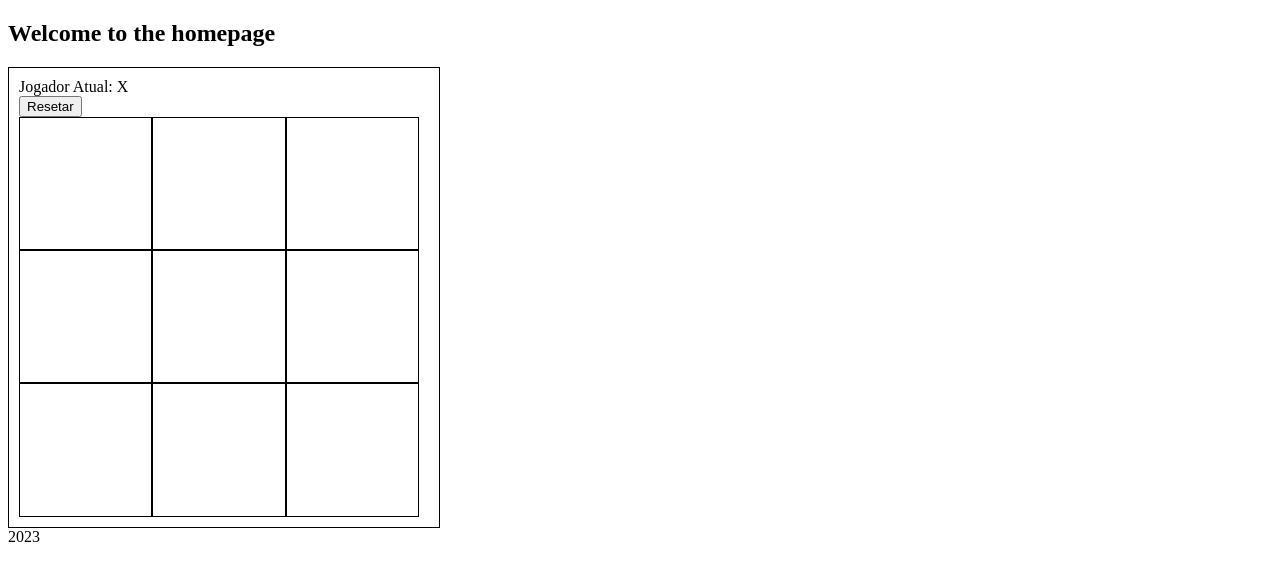
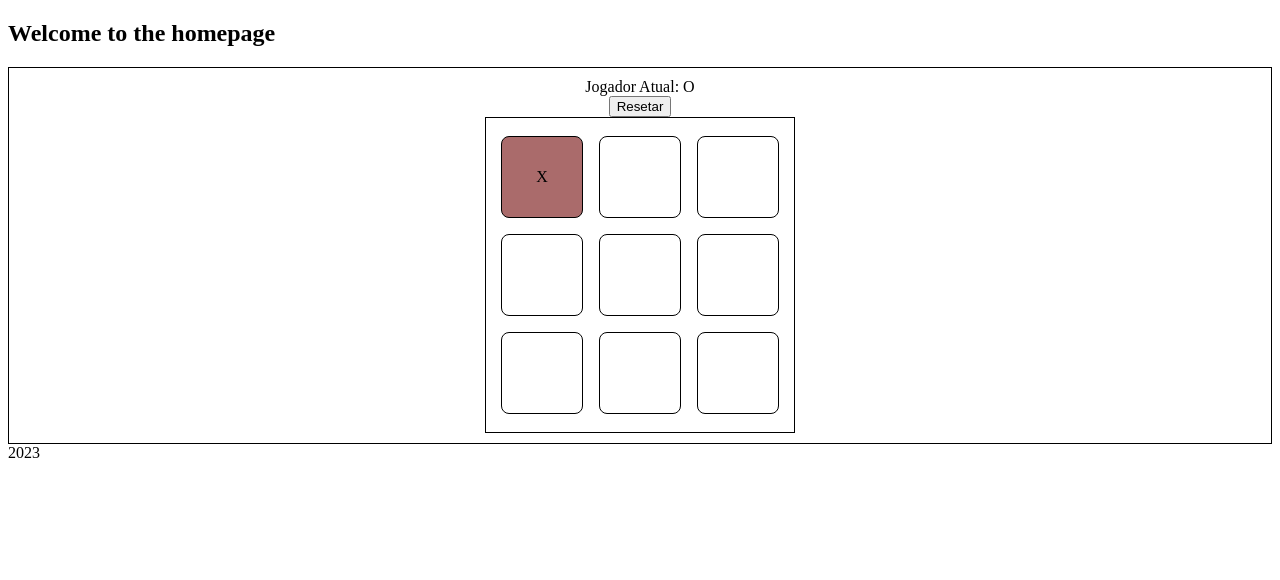
Before and after one commit to rcoliveira2016/game-da-old, a Nuxt app in the folder frontend/: page / in a window 1280 px wide. Shown: the top 580 px of the page. Built offline with nearby package versions, Linux system fonts and the light colour scheme.

Commit message:
versão istavel

```diff
--- a/frontend/components/canva-jogo-vela/types.ts
+++ /dev/null
@@ -1,3 +0,0 @@
-export interface ColJogoDaVelha {
-    selecionado?: "X"|"O"
-}
--- a/frontend/components/canva-jogo-vela/CanvasJogoDaVelha.vue
+++ b/frontend/components/jogo-vela/BoardJogoDaVelha.vue
@@ -1,31 +1,18 @@
 <script setup lang="ts">
 import { PropType } from "vue";
-import { ColJogoDaVelha } from "./types";
+import { ColJogoDaVelha, ColSelecionadoEvent } from "./types";
 const emit = defineEmits<{
-  (e: "selecionou-celula", cell: ColJogoDaVelha): void;
-  (e: "resetar"): void;
+  (e: "selecionou-celula", event: ColSelecionadoEvent): void;
 }>();
 const prop = defineProps({
   board: {
     type: Array as PropType<Array<ColJogoDaVelha[]>>,
     required: true,
   },
-  jogadorAtual: {
-    type: String as PropType<"X" | "O">,
-    required: true,
-  },
-  ganhador: {
-    type: Object as PropType<ColJogoDaVelha>,
-  },
 });
 </script>
 <template>
   <div class="container">
-    <div>Jogador Atual: {{ jogadorAtual }}</div>
-    <div v-if="ganhador">
-      <div>Ganhador: {{ ganhador.selecionado }}</div>
-    </div>
-    <div><button @click="emit('resetar')">Resetar</button></div>
     <div class="grid">
       <div class="row" v-for="(row, indexRow) in prop.board" :key="indexRow">
         <div
@@ -36,7 +23,7 @@ const prop = defineProps({
             'col--selecionado-o': col.selecionado === 'O',
           }"
           :key="indexCol"
-          @click="emit('selecionou-celula', col)"
+          @click="emit('selecionou-celula', {col: col, indexRow: indexRow, indexCol: indexCol})"
         >
           <div>{{ col.selecionado }}</div>
         </div>
@@ -45,16 +32,12 @@ const prop = defineProps({
   </div>
 </template>
 <style scoped>
-.container {
-  border: 1px solid black;
-  padding: 10px;
-  width: 410px;
+.container{
+  width: 18em;
 }
 .grid {
   display: flex;
   flex-direction: column;
-  width: 400px;
-  height: 400px;
 }
 .row {
   width: 100%;
@@ -64,16 +47,25 @@ const prop = defineProps({
 }
 .col {
   flex: 1;
-  border: 1px solid #000;
   text-align: center;
   display: flex;
   align-items: center;
   justify-content: center;
+
+  height: 5em;
+  max-width: 5em;
+  min-width: 5em;
+
+  margin: 0.5em;
+
+  border: 1px solid #000;
+  border-radius: 0.5em;
+
 }
 .col--selecionado-x {
-  background: #f00;
+  background: rgb(170, 107, 107);
 }
 .col--selecionado-o {
-  background: rgb(45, 19, 161);
+  background: rgb(90, 81, 126);
 }
 </style>
--- /dev/null
+++ b/frontend/components/jogo-vela/JogoDaVelhaComponent.vue
@@ -0,0 +1,44 @@
+<script setup lang="ts">
+import { PropType } from "vue";
+import { ColJogoDaVelha, ColSelecionadoEvent } from "./types";
+import BoardJogoDaVelha from "./BoardJogoDaVelha.vue";
+const emit = defineEmits<{
+  (e: "selecionou-celula", event: ColSelecionadoEvent): void;
+  (e: "resetar"): void;
+}>();
+const prop = defineProps({
+  board: {
+    type: Array as PropType<Array<ColJogoDaVelha[]>>,
+    required: true,
+  },
+  jogadorAtual: {
+    type: String as PropType<"X" | "O">,
+    required: true,
+  },
+  ganhador: {
+    type: Object as PropType<ColJogoDaVelha>,
+  },
+});
+</script>
+<template>
+  <div class="container">
+    <div>Jogador Atual: {{ jogadorAtual }}</div>
+    <div v-if="ganhador">
+      <div>Ganhador: {{ ganhador.selecionado }}</div>
+    </div>
+    <div><button @click="emit('resetar')">Resetar</button></div>
+    <div class="container-board">
+      <BoardJogoDaVelha :board="prop.board" @selecionou-celula="emit('selecionou-celula', $event)" />
+    </div>
+  </div>
+</template>
+<style scoped>
+.container {
+  font-size: 16px;
+  border: 1px solid black;
+  padding: 10px;
+  display: flex;
+  flex-direction: column;
+  align-items: center;
+}
+</style>
--- /dev/null
+++ b/frontend/components/jogo-vela/types.ts
@@ -0,0 +1,8 @@
+export interface ColJogoDaVelha {
+    selecionado?: "X"|"O"
+}
+export interface ColSelecionadoEvent {
+    col: ColJogoDaVelha;
+    indexCol: number;
+    indexRow: number;
+}
--- /dev/null
+++ b/frontend/composables/get-win.ts
@@ -0,0 +1,50 @@
+import { ColJogoDaVelha } from "~/components/jogo-vela/types";
+
+export const useGetWin = (
+  tabuleiro: Array<ColJogoDaVelha[]>
+): ColJogoDaVelha | "empate" | undefined => {
+  for (let i = 0; i < 3; i++) {
+    if (
+      !!tabuleiro[i][0].selecionado &&
+      tabuleiro[i][0].selecionado === tabuleiro[i][1].selecionado &&
+      tabuleiro[i][1].selecionado === tabuleiro[i][2].selecionado
+    ) {
+      return tabuleiro[i][0]; // Row winner
+    }
+
+    if (
+      !!tabuleiro[0][i].selecionado &&
+      tabuleiro[0][i].selecionado === tabuleiro[1][i].selecionado &&
+      tabuleiro[1][i].selecionado === tabuleiro[2][i].selecionado
+    ) {
+      return tabuleiro[0][i]; // Column winner
+    }
+  }
+
+  if (
+    !!tabuleiro[0][0].selecionado &&
+    tabuleiro[0][0].selecionado === tabuleiro[1][1].selecionado &&
+    tabuleiro[1][1].selecionado === tabuleiro[2][2].selecionado
+  ) {
+    return tabuleiro[0][0]; // Diagonal from top-left to bottom-right
+  }
+
+  if (
+    !!tabuleiro[0][2].selecionado &&
+    tabuleiro[0][2].selecionado === tabuleiro[1][1].selecionado &&
+    tabuleiro[1][1].selecionado === tabuleiro[2][0].selecionado
+  ) {
+    return tabuleiro[0][2]; // Diagonal from top-right to bottom-left
+  }
+
+  let openSpots = 0;
+  for (let i = 0; i < 3; i++) {
+    for (let j = 0; j < 3; j++) {
+      if (!tabuleiro[i][j].selecionado) {
+        return undefined;
+      }
+    }
+  }
+
+  return "empate";
+};
--- a/frontend/composables/maneger-jogo-da-velha.ts
+++ b/frontend/composables/maneger-jogo-da-velha.ts
@@ -1,41 +1,8 @@
-import { ColJogoDaVelha } from "~/components/canva-jogo-vela/types";
+import { ColJogoDaVelha, ColSelecionadoEvent } from "~/components/jogo-vela/types";
+import { useGetWin } from "./get-win";
+import { useBestMove } from "./maxmin-jogo-da-velha";
 
-const getWin = (tabuleiro: Array<ColJogoDaVelha[]>) => {
-  for (let i = 0; i < 3; i++) {
-    if (
-      !!tabuleiro[i][0].selecionado &&
-      tabuleiro[i][0].selecionado === tabuleiro[i][1].selecionado &&
-      tabuleiro[i][1].selecionado === tabuleiro[i][2].selecionado
-    ) {
-      return tabuleiro[i][0]; // Row winner
-    }
 
-    if (
-      !!tabuleiro[0][i].selecionado &&
-      tabuleiro[0][i].selecionado === tabuleiro[1][i].selecionado &&
-      tabuleiro[1][i].selecionado === tabuleiro[2][i].selecionado
-    ) {
-      return tabuleiro[0][i]; // Column winner
-    }
-  }
-    console.log(tabuleiro);
-  if (
-    !!tabuleiro[0][0].selecionado &&
-    tabuleiro[0][0].selecionado === tabuleiro[1][1].selecionado &&
-    tabuleiro[1][1].selecionado === tabuleiro[2][2].selecionado
-  ) {
-    return tabuleiro[0][0]; // Diagonal from top-left to bottom-right
-  }
-
-  if (
-    !!tabuleiro[0][2].selecionado &&
-    tabuleiro[0][2].selecionado === tabuleiro[1][1].selecionado &&
-    tabuleiro[1][1].selecionado === tabuleiro[2][0].selecionado
-  ) {
-    return tabuleiro[0][2]; // Diagonal from top-right to bottom-left
-  }
-  return undefined;
-};
 
 export const useManegerJogoDaVelha = () => {
   const matrixDefault = () => [
@@ -46,33 +13,64 @@ export const useManegerJogoDaVelha = () => {
   let jogadas = 0;
   const ganhador = ref<ColJogoDaVelha|undefined>();
   const jogadorAtual = ref<"X" | "O">("X");
-  const matrix = ref<Array<ColJogoDaVelha[]>>(matrixDefault());
-  const setarJogada = (col: ColJogoDaVelha) => {
-    if (col.selecionado) return;
+  const board = ref<Array<ColJogoDaVelha[]>>(matrixDefault());
+
+  const setarJogada = (event: ColSelecionadoEvent) => {
+    if (event.col.selecionado) return;
     if (++jogadas == 9) return;
     if (ganhador.value) return;
 
-    col.selecionado = jogadorAtual.value;
+    board.value[event.indexRow][event.indexCol].selecionado =
+      jogadorAtual.value;
     jogadorAtual.value = jogadorAtual.value === "X" ? "O" : "X";
 
+    if (jogadas >= 5) {
+      const win = useGetWin(board.value);
+      if(!!win && win !== "empate") {
+        ganhador.value = win;
+        return;
+      }
+    }
+    setarJogadaIA();
+  };
 
-    if (jogadas >= 5) {
-      ganhador.value = getWin(matrix.value);
+
+  const setarJogadaIA = () => {
+    const humano = jogadorAtual.value === "X" ? "O" : "X";
+    const boardRaw = toRaw(board.value.map((x) => x.map((x) => ({ ...x }))));
+    const move = useBestMove(boardRaw, jogadorAtual.value, humano);
+    board.value[move.i][move.j].selecionado = jogadorAtual.value;
+    jogadorAtual.value = humano;
+
+    if (++jogadas >= 5) {
+      const win = useGetWin(board.value);
+      if (!!win && win !== "empate") {
+        ganhador.value = win;
+        return;
+      }
     }
   };
 
   const resetar = () => {
-    matrix.value = matrixDefault();
+    board.value = matrixDefault();
+    //Funcionando apenas para o teste
+    //jogadorAtual.value = "O";
     jogadorAtual.value = "X";
     jogadas = 0;
     ganhador.value = undefined;
   };
 
+
+  const iniciar = () => {
+      setarJogadaIA();
+  }
+
   return {
-    matrix,
+    matrix: board,
     jogadorAtual,
     ganhador,
     setarJogada,
     resetar,
+    iniciar,
   };
 };
--- /dev/null
+++ b/frontend/composables/maxmin-jogo-da-velha.ts
@@ -0,0 +1,81 @@
+import type { ColJogoDaVelha } from "~/components/jogo-vela/types";
+
+let scores = {
+  X: 10,
+  O: -10,
+  empate: 0,
+};
+
+export const useBestMove = (
+  board: Array<ColJogoDaVelha[]>,
+  ai: "X" | "O",
+  human: "X" | "O"
+) => {
+
+  scores[ai] = 10;
+  scores[human] = -10;
+
+  let bestScore = -Infinity;
+  let move = { i: -1, j: -1 };
+  for (let i = 0; i < 3; i++) {
+    for (let j = 0; j < 3; j++) {
+      if (!board[i][j].selecionado) {
+        board[i][j].selecionado = ai;
+        let score = minimax(board, 0, false, ai, human);
+        board[i][j].selecionado = undefined;
+        if (score > bestScore) {
+          bestScore = score;
+          move = { i, j };
+        }
+      }
+    }
+  }
+  return move;
+};
+
+const minimax = (
+  board: Array<ColJogoDaVelha[]>,
+  depth: number,
+  isMaximizing: boolean,
+  ai: "X" | "O",
+  human: "X" | "O"
+) => {
+  let result = useGetWin(board);
+  if (result === "empate") {
+    return scores["empate"];
+  }
+  if (result?.selecionado) {
+    return scores[result.selecionado];
+  }
+  if (isMaximizing) {
+    let bestScore = -Infinity;
+    for (let i = 0; i < 3; i++) {
+      for (let j = 0; j < 3; j++) {
+        if (!board[i][j].selecionado) {
+          board[i][j].selecionado = ai;
+          bestScore = Math.max(
+            bestScore,
+            minimax(board, depth + 1, false, ai, human)
+          );
+          board[i][j].selecionado = undefined;
+        }
+      }
+    }
+    return bestScore;
+  }
+
+  let bestScore = Infinity;
+  for (let i = 0; i < 3; i++) {
+    for (let j = 0; j < 3; j++) {
+      if (!board[i][j].selecionado) {
+        board[i][j].selecionado = human;
+        bestScore = Math.min(
+          bestScore,
+          minimax(board, depth + 1, true, ai, human)
+        );
+        board[i][j].selecionado = undefined;
+      }
+    }
+  }
+  return bestScore;
+};
--- a/frontend/pages/index.vue
+++ b/frontend/pages/index.vue
@@ -1,10 +1,12 @@
 <template>
   <div>
-    <CanvasJogoDaVelha :ganhador="ganhador" :jogadorAtual="jogadorAtual" :board="matrix" @selecionou-celula="setarJogada" @resetar="resetar" />
+    <JogoDaVelhaComponent :ganhador="ganhador" :jogadorAtual="jogadorAtual" :board="matrix" @selecionou-celula="setarJogada" @resetar="resetar" />
   </div>
 </template>
 <script setup lang="ts">
-import CanvasJogoDaVelha from '@/components/canva-jogo-vela/CanvasJogoDaVelha.vue';
-const { matrix, jogadorAtual, ganhador, setarJogada, resetar } = useManegerJogoDaVelha();
-
+import JogoDaVelhaComponent from '@/components/jogo-vela/JogoDaVelhaComponent.vue';
+const { matrix, jogadorAtual, ganhador, setarJogada, resetar, iniciar } = useManegerJogoDaVelha();
+onMounted(() => {
+  iniciar();
+})
 </script>
```
